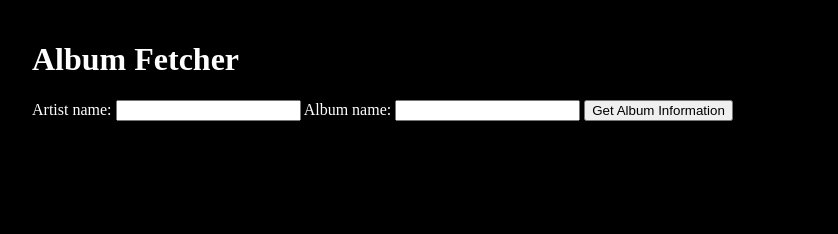
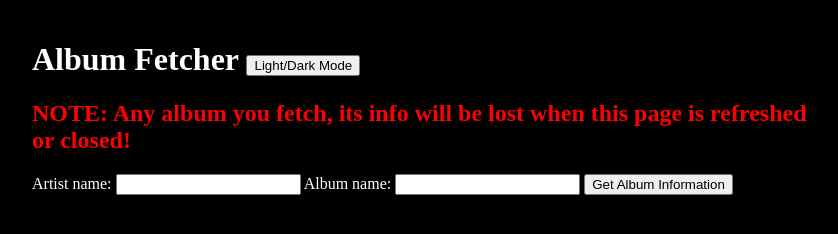
Before and after one commit to ZeaZolf/SimpleAlbumFetcher, a website: page index.html in a window 1280 px wide. Shown: the whole page, without its empty margins (208-1046 px from the left). Drawn offline with Linux system fonts and the light colour scheme.

Commit message:
Made placeholder for future light/dark mode toggle

```diff
--- a/index.css
+++ b/index.css
@@ -6,3 +6,7 @@ body {
     padding : 20px;
     background : black;
 }
+
+h2 {
+    color: red;
+}
--- a/index.html
+++ b/index.html
@@ -6,7 +6,8 @@
     <link rel="stylesheet" href="index.css">
 </head>
 <body>
-<h1>Album Fetcher</h1>
+<h1>Album Fetcher <button onclick="changeLightMode()">Light/Dark Mode</button></h1>
+<h2>NOTE: Any album you fetch, its info will be lost when this page is refreshed or closed!</h2>
 <div>
     <label for="artistName">Artist name:</label>
     <input type="text" id="artistName">
@@ -14,6 +15,11 @@
     <input type="text" id="albumName">
     <button onclick="getAlbum()">Get Album Information</button>
 </div>
+
+<div id="albumContainer">
+    <!-- Add album information -->
+
+</div>
 <script src="index.js"></script>
 </body>
 </html>
--- a/index.js
+++ b/index.js
@@ -1,3 +1,10 @@
 function getAlbum(){
+    alert("Button call to function successful");
+}
 
+function changeLightMode(){
+    alert("Change the light mode");
+   /* const body = document.querySelector("body");
+    console.log(body);
+    body.style.setProperty("" */
 }
```
